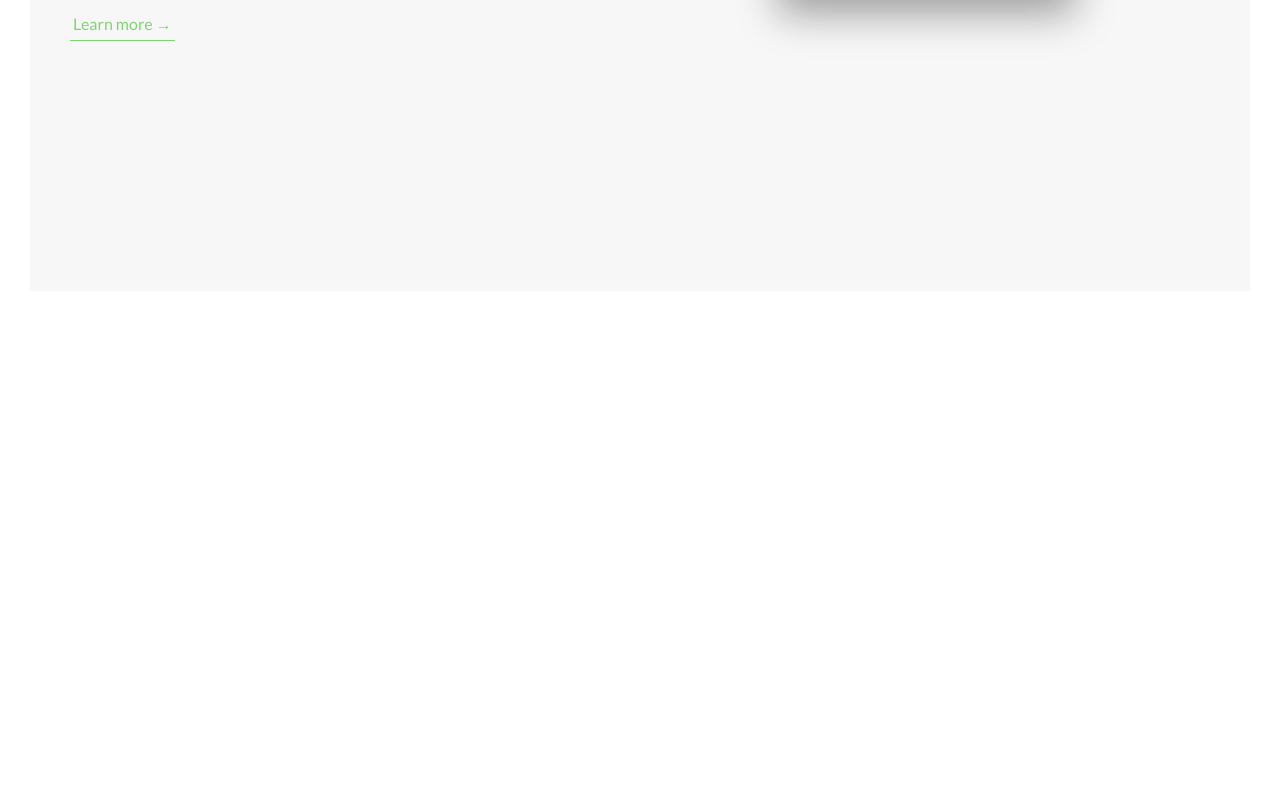
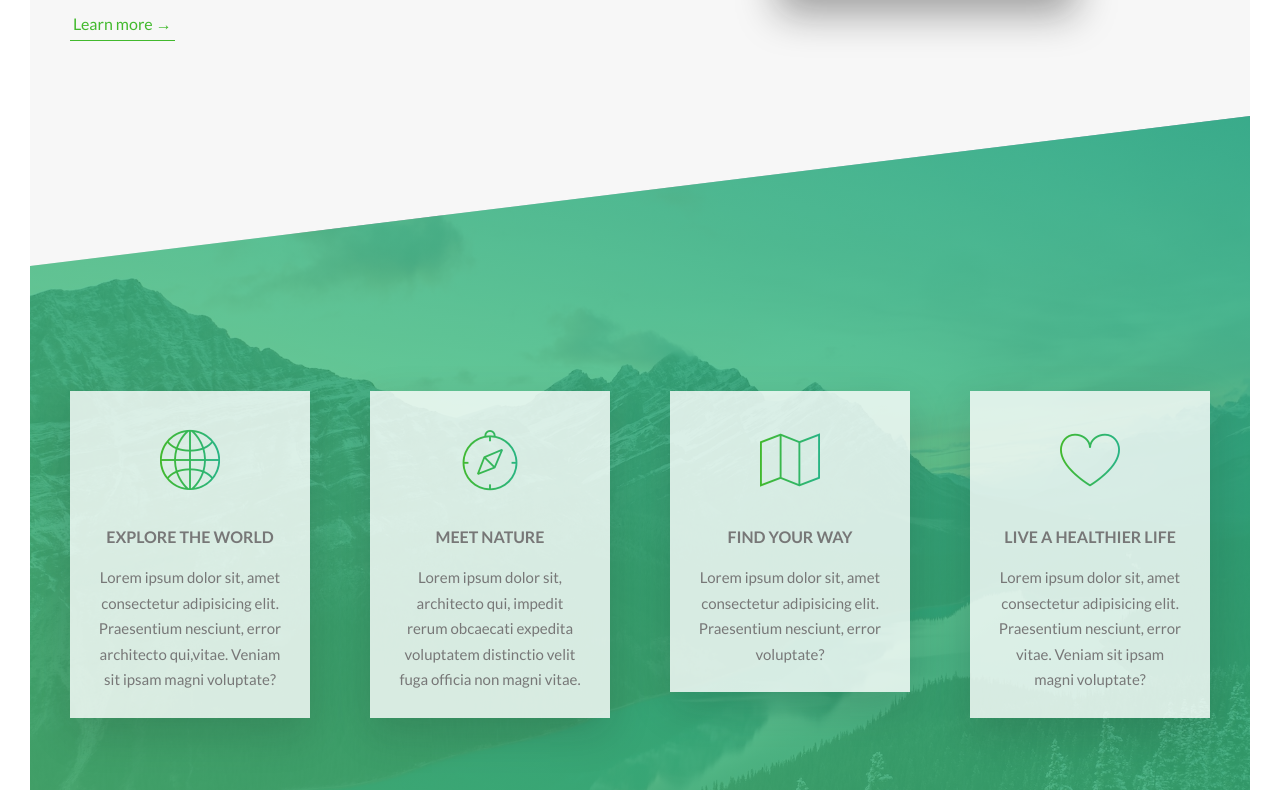
Before and after one commit to aleksanderharhun/Natours, a website: page index.html in a window 1280 px wide. Shown: the part 1310-2100 px from the top of the page. Before the commit the page ends 1631 px from the top, so only its background shows below. Drawn offline with Linux system fonts and the light colour scheme.

Commit message:
Added third section

```diff
--- /dev/null
+++ b/css/icon-font.css
@@ -0,0 +1,445 @@
+@charset "UTF-8";
+
+@font-face {
+  font-family: "linea-basic-10";
+  src:url("fonts/linea-basic-10.eot");
+  src:url("fonts/linea-basic-10.eot?#iefix") format("embedded-opentype"),
+    url("fonts/linea-basic-10.woff") format("woff"),
+    url("fonts/linea-basic-10.ttf") format("truetype"),
+    url("fonts/linea-basic-10.svg#linea-basic-10") format("svg");
+  font-weight: normal;
+  font-style: normal;
+
+}
+
+[data-icon]:before {
+  font-family: "linea-basic-10" !important;
+  content: attr(data-icon);
+  font-style: normal !important;
+  font-weight: normal !important;
+  font-variant: normal !important;
+  text-transform: none !important;
+  speak: none;
+  line-height: 1;
+  -webkit-font-smoothing: antialiased;
+  -moz-osx-font-smoothing: grayscale;
+}
+
+[class^="icon-"]:before,
+[class*=" icon-"]:before {
+  font-family: "linea-basic-10" !important;
+  font-style: normal !important;
+  font-weight: normal !important;
+  font-variant: normal !important;
+  text-transform: none !important;
+  speak: none;
+  line-height: 1;
+  -webkit-font-smoothing: antialiased;
+  -moz-osx-font-smoothing: grayscale;
+}
+
+.icon-basic-accelerator:before {
+  content: "a";
+}
+.icon-basic-alarm:before {
+  content: "b";
+}
+.icon-basic-anchor:before {
+  content: "c";
+}
+.icon-basic-anticlockwise:before {
+  content: "d";
+}
+.icon-basic-archive:before {
+  content: "e";
+}
+.icon-basic-archive-full:before {
+  content: "f";
+}
+.icon-basic-ban:before {
+  content: "g";
+}
+.icon-basic-battery-charge:before {
+  content: "h";
+}
+.icon-basic-battery-empty:before {
+  content: "i";
+}
+.icon-basic-battery-full:before {
+  content: "j";
+}
+.icon-basic-battery-half:before {
+  content: "k";
+}
+.icon-basic-bolt:before {
+  content: "l";
+}
+.icon-basic-book:before {
+  content: "m";
+}
+.icon-basic-book-pen:before {
+  content: "n";
+}
+.icon-basic-book-pencil:before {
+  content: "o";
+}
+.icon-basic-bookmark:before {
+  content: "p";
+}
+.icon-basic-calculator:before {
+  content: "q";
+}
+.icon-basic-calendar:before {
+  content: "r";
+}
+.icon-basic-cards-diamonds:before {
+  content: "s";
+}
+.icon-basic-cards-hearts:before {
+  content: "t";
+}
+.icon-basic-case:before {
+  content: "u";
+}
+.icon-basic-chronometer:before {
+  content: "v";
+}
+.icon-basic-clessidre:before {
+  content: "w";
+}
+.icon-basic-clock:before {
+  content: "x";
+}
+.icon-basic-clockwise:before {
+  content: "y";
+}
+.icon-basic-cloud:before {
+  content: "z";
+}
+.icon-basic-clubs:before {
+  content: "A";
+}
+.icon-basic-compass:before {
+  content: "B";
+}
+.icon-basic-cup:before {
+  content: "C";
+}
+.icon-basic-diamonds:before {
+  content: "D";
+}
+.icon-basic-display:before {
+  content: "E";
+}
+.icon-basic-download:before {
+  content: "F";
+}
+.icon-basic-exclamation:before {
+  content: "G";
+}
+.icon-basic-eye:before {
+  content: "H";
+}
+.icon-basic-eye-closed:before {
+  content: "I";
+}
+.icon-basic-female:before {
+  content: "J";
+}
+.icon-basic-flag1:before {
+  content: "K";
+}
+.icon-basic-flag2:before {
+  content: "L";
+}
+.icon-basic-floppydisk:before {
+  content: "M";
+}
+.icon-basic-folder:before {
+  content: "N";
+}
+.icon-basic-folder-multiple:before {
+  content: "O";
+}
+.icon-basic-gear:before {
+  content: "P";
+}
+.icon-basic-geolocalize-01:before {
+  content: "Q";
+}
+.icon-basic-geolocalize-05:before {
+  content: "R";
+}
+.icon-basic-globe:before {
+  content: "S";
+}
+.icon-basic-gunsight:before {
+  content: "T";
+}
+.icon-basic-hammer:before {
+  content: "U";
+}
+.icon-basic-headset:before {
+  content: "V";
+}
+.icon-basic-heart:before {
+  content: "W";
+}
+.icon-basic-heart-broken:before {
+  content: "X";
+}
+.icon-basic-helm:before {
+  content: "Y";
+}
+.icon-basic-home:before {
+  content: "Z";
+}
+.icon-basic-info:before {
+  content: "0";
+}
+.icon-basic-ipod:before {
+  content: "1";
+}
+.icon-basic-joypad:before {
+  content: "2";
+}
+.icon-basic-key:before {
+  content: "3";
+}
+.icon-basic-keyboard:before {
+  content: "4";
+}
+.icon-basic-laptop:before {
+  content: "5";
+}
+.icon-basic-life-buoy:before {
+  content: "6";
+}
+.icon-basic-lightbulb:before {
+  content: "7";
+}
+.icon-basic-link:before {
+  content: "8";
+}
+.icon-basic-lock:before {
+  content: "9";
+}
+.icon-basic-lock-open:before {
+  content: "!";
+}
+.icon-basic-magic-mouse:before {
+  content: "\"";
+}
+.icon-basic-magnifier:before {
+  content: "#";
+}
+.icon-basic-magnifier-minus:before {
+  content: "$";
+}
+.icon-basic-magnifier-plus:before {
+  content: "%";
+}
+.icon-basic-mail:before {
+  content: "&";
+}
+.icon-basic-mail-multiple:before {
+  content: "'";
+}
+.icon-basic-mail-open:before {
+  content: "(";
+}
+.icon-basic-mail-open-text:before {
+  content: ")";
+}
+.icon-basic-male:before {
+  content: "*";
+}
+.icon-basic-map:before {
+  content: "+";
+}
+.icon-basic-message:before {
+  content: ",";
+}
+.icon-basic-message-multiple:before {
+  content: "-";
+}
+.icon-basic-message-txt:before {
+  content: ".";
+}
+.icon-basic-mixer2:before {
+  content: "/";
+}
+.icon-basic-mouse:before {
+  content: ":";
+}
+.icon-basic-notebook:before {
+  content: ";";
+}
+.icon-basic-notebook-pen:before {
+  content: "<";
+}
+.icon-basic-notebook-pencil:before {
+  content: "=";
+}
+.icon-basic-paperplane:before {
+  content: ">";
+}
+.icon-basic-pencil-ruler:before {
+  content: "?";
+}
+.icon-basic-pencil-ruler-pen:before {
+  content: "@";
+}
+.icon-basic-photo:before {
+  content: "[";
+}
+.icon-basic-picture:before {
+  content: "]";
+}
+.icon-basic-picture-multiple:before {
+  content: "^";
+}
+.icon-basic-pin1:before {
+  content: "_";
+}
+.icon-basic-pin2:before {
+  content: "`";
+}
+.icon-basic-postcard:before {
+  content: "{";
+}
+.icon-basic-postcard-multiple:before {
+  content: "|";
+}
+.icon-basic-printer:before {
+  content: "}";
+}
+.icon-basic-question:before {
+  content: "~";
+}
+.icon-basic-rss:before {
+  content: "\\";
+}
+.icon-basic-server:before {
+  content: "\e000";
+}
+.icon-basic-server2:before {
+  content: "\e001";
+}
+.icon-basic-server-cloud:before {
+  content: "\e002";
+}
+.icon-basic-server-download:before {
+  content: "\e003";
+}
+.icon-basic-server-upload:before {
+  content: "\e004";
+}
+.icon-basic-settings:before {
+  content: "\e005";
+}
+.icon-basic-share:before {
+  content: "\e006";
+}
+.icon-basic-sheet:before {
+  content: "\e007";
+}
+.icon-basic-sheet-multiple:before {
+  content: "\e008";
+}
+.icon-basic-sheet-pen:before {
+  content: "\e009";
+}
+.icon-basic-sheet-pencil:before {
+  content: "\e00a";
+}
+.icon-basic-sheet-txt:before {
+  content: "\e00b";
+}
+.icon-basic-signs:before {
+  content: "\e00c";
+}
+.icon-basic-smartphone:before {
+  content: "\e00d";
+}
+.icon-basic-spades:before {
+  content: "\e00e";
+}
+.icon-basic-spread:before {
+  content: "\e00f";
+}
+.icon-basic-spread-bookmark:before {
+  content: "\e010";
+}
+.icon-basic-spread-text:before {
+  content: "\e011";
+}
+.icon-basic-spread-text-bookmark:before {
+  content: "\e012";
+}
+.icon-basic-star:before {
+  content: "\e013";
+}
+.icon-basic-tablet:before {
+  content: "\e014";
+}
+.icon-basic-target:before {
+  content: "\e015";
+}
+.icon-basic-todo:before {
+  content: "\e016";
+}
+.icon-basic-todo-pen:before {
+  content: "\e017";
+}
+.icon-basic-todo-pencil:before {
+  content: "\e018";
+}
+.icon-basic-todo-txt:before {
+  content: "\e019";
+}
+.icon-basic-todolist-pen:before {
+  content: "\e01a";
+}
+.icon-basic-todolist-pencil:before {
+  content: "\e01b";
+}
+.icon-basic-trashcan:before {
+  content: "\e01c";
+}
+.icon-basic-trashcan-full:before {
+  content: "\e01d";
+}
+.icon-basic-trashcan-refresh:before {
+  content: "\e01e";
+}
+.icon-basic-trashcan-remove:before {
+  content: "\e01f";
+}
+.icon-basic-upload:before {
+  content: "\e020";
+}
+.icon-basic-usb:before {
+  content: "\e021";
+}
+.icon-basic-video:before {
+  content: "\e022";
+}
+.icon-basic-watch:before {
+  content: "\e023";
+}
+.icon-basic-webpage:before {
+  content: "\e024";
+}
+.icon-basic-webpage-img-txt:before {
+  content: "\e025";
+}
+.icon-basic-webpage-multiple:before {
+  content: "\e026";
+}
+.icon-basic-webpage-txt:before {
+  content: "\e027";
+}
+.icon-basic-world:before {
+  content: "\e028";
+}
--- a/index.html
+++ b/index.html
@@ -6,6 +6,7 @@
 
         <link href="https://fonts.googleapis.com/css?family=Lato:100,300,400,700,900" rel="stylesheet">
 
+        <link rel="stylesheet" href="css/icon-font.css">
         <link rel="stylesheet" href="css/icon-font.css">
         <link rel="stylesheet" href="css/style.css">
         <link rel="shortcut icon" type="image/png" href="img/favicon.png">
@@ -55,6 +56,50 @@
                 </div>
 
             </section>
+
+            <section class="section-features">
+                <div class="row">
+                    <div class="col-1-of-4">
+                        <div class="feature-box">
+                            <i class="feature-box__icon icon-basic-world"></i>
+                            <h3 class="heading-tertiary u-margin-buttom-small">Explore the world</h3>
+                            <p class="feature-box__text">
+                                Lorem ipsum dolor sit, amet consectetur adipisicing elit. Praesentium nesciunt, error architecto qui,vitae. Veniam sit ipsam magni voluptate?
+                            </p>
+                        </div>
+                    </div>
+
+                    <div class="col-1-of-4">
+                        <div class="feature-box">
+                            <i class="feature-box__icon icon-basic-compass"></i>
+                            <h3 class="heading-tertiary u-margin-buttom-small">Meet nature</h3>
+                            <p class="feature-box__text">
+                                Lorem ipsum dolor sit, architecto qui, impedit rerum obcaecati expedita voluptatem distinctio velit fuga officia non magni vitae.
+                            </p>
+                        </div>
+                    </div>
+
+                    <div class="col-1-of-4">
+                        <div class="feature-box">
+                            <i class="feature-box__icon icon-basic-map"></i>
+                            <h3 class="heading-tertiary u-margin-buttom-small">Find your way</h3>
+                            <p class="feature-box__text">
+                                Lorem ipsum dolor sit, amet consectetur adipisicing elit. Praesentium nesciunt, error voluptate?
+                            </p>
+                        </div>
+                    </div>
+
+                    <div class="col-1-of-4">
+                        <div class="feature-box">
+                            <i class="feature-box__icon icon-basic-heart"></i>
+                            <h3 class="heading-tertiary u-margin-buttom-small">Live a healthier life</h3>
+                            <p class="feature-box__text">
+                                Lorem ipsum dolor sit, amet consectetur adipisicing elit. Praesentium nesciunt, error  vitae. Veniam sit ipsam magni voluptate?
+                            </p>
+                        </div>
+                    </div>
+                </div>
+            </section>
         </main>
 
        <!-- <section class="grid-test">
--- a/package.json
+++ b/package.json
@@ -4,7 +4,7 @@
   "description": "",
   "main": "index.js",
   "scripts": {
-    "compile-sass": "node-sass sass/main.scss css/style.css -w"
+    "compile-sass": "node-sass sass/main.scss css/style.css"
   },
   "author": "Aleksander Harhun",
   "license": "ISC",
--- a/sass/abstracts/_variables.scss
+++ b/sass/abstracts/_variables.scss
@@ -1,4 +1,4 @@
-$color-primary: #7ed56f;
+$color-primary: #42b92d;
 $color-primary-light :#55c57a;
 $color-primary-dark: #28b485;
 
--- /dev/null
+++ b/sass/components/_feature-box.scss
@@ -0,0 +1,26 @@
+.feature-box{
+    background-color: rgba($color-white, .8);
+    font-size: 1.5rem;
+    padding: 2.5rem;
+    text-align: center;
+    background-repeat: 3px;
+    box-shadow: 0 1.5rem 4rem rgba($color-black, .15);
+    transition: transform .3s;
+
+    &__icon{
+        font-size: 6rem;
+        margin-bottom: .5rem;
+        display: inline-block;
+        background-image: linear-gradient(to right, $color-primary, $color-primary-dark);
+        -webkit-background-clip: text;
+        color: transparent;
+    }
+
+    &:hover{
+        transform: translateY(-1.5rem) scale(1.05);
+    }
+
+    &__text{
+
+    }
+}
--- a/sass/pages/_home.scss
+++ b/sass/pages/_home.scss
@@ -4,3 +4,20 @@
     padding-top: 30vh;
     margin-top: -20vh;
 }
+
+.section-features{
+    padding: 20rem 0;
+    background-image:
+        linear-gradient(
+            to top right,
+            rgba($color-primary-light, 0.8),
+            rgba($color-primary-dark, 0.8)),
+        url(../img/nat-4.jpg);
+    background-size: cover;
+    transform: skewY(-7deg);
+    margin-top: -10rem;
+
+    & > * { //direct first child
+        transform: skewY(7deg);
+    }
+}
```
Also changed, not shown: css/fonts/linea-basic-10.ttf (added), css/fonts/linea-basic-10.woff (added), css/style.css, 2 other files.
